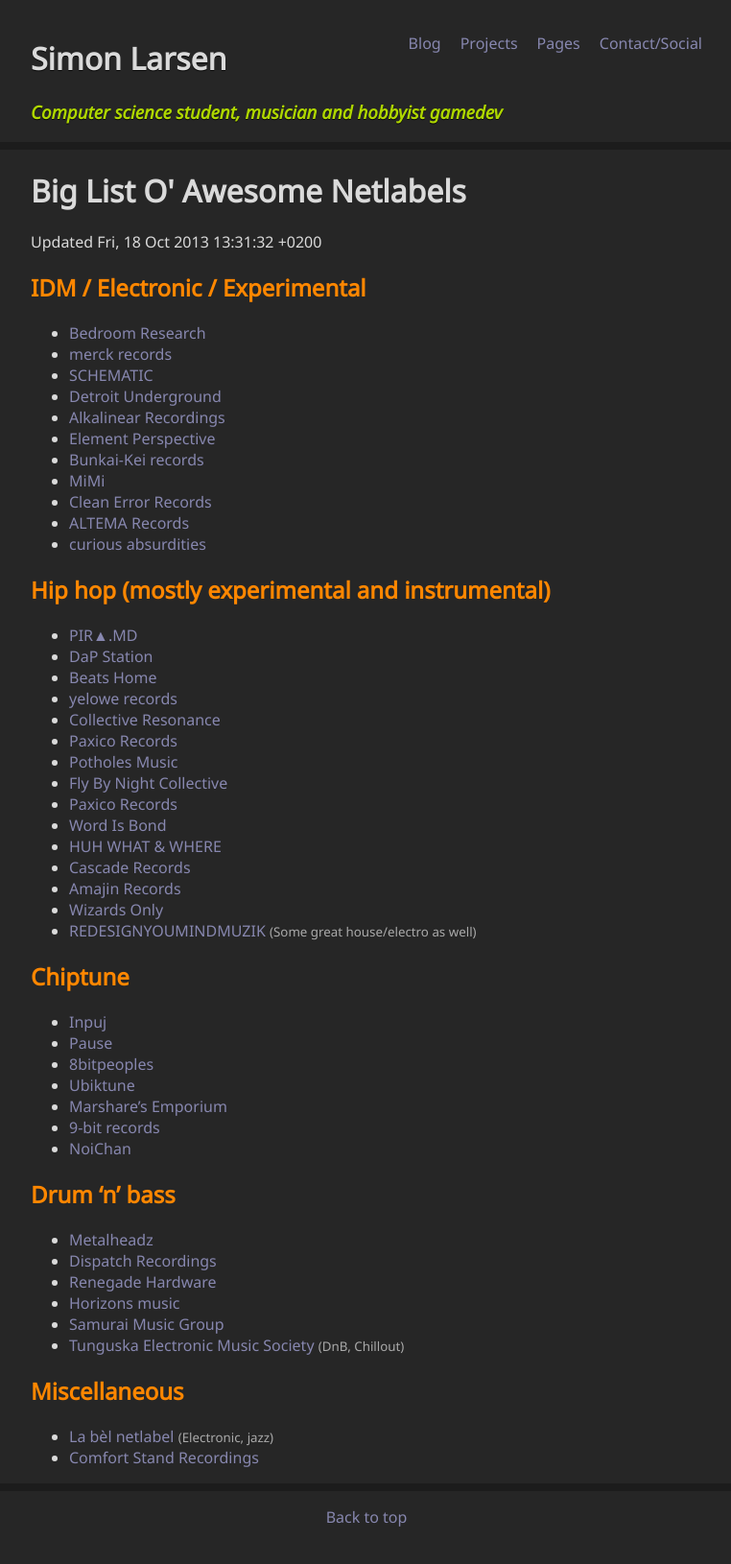
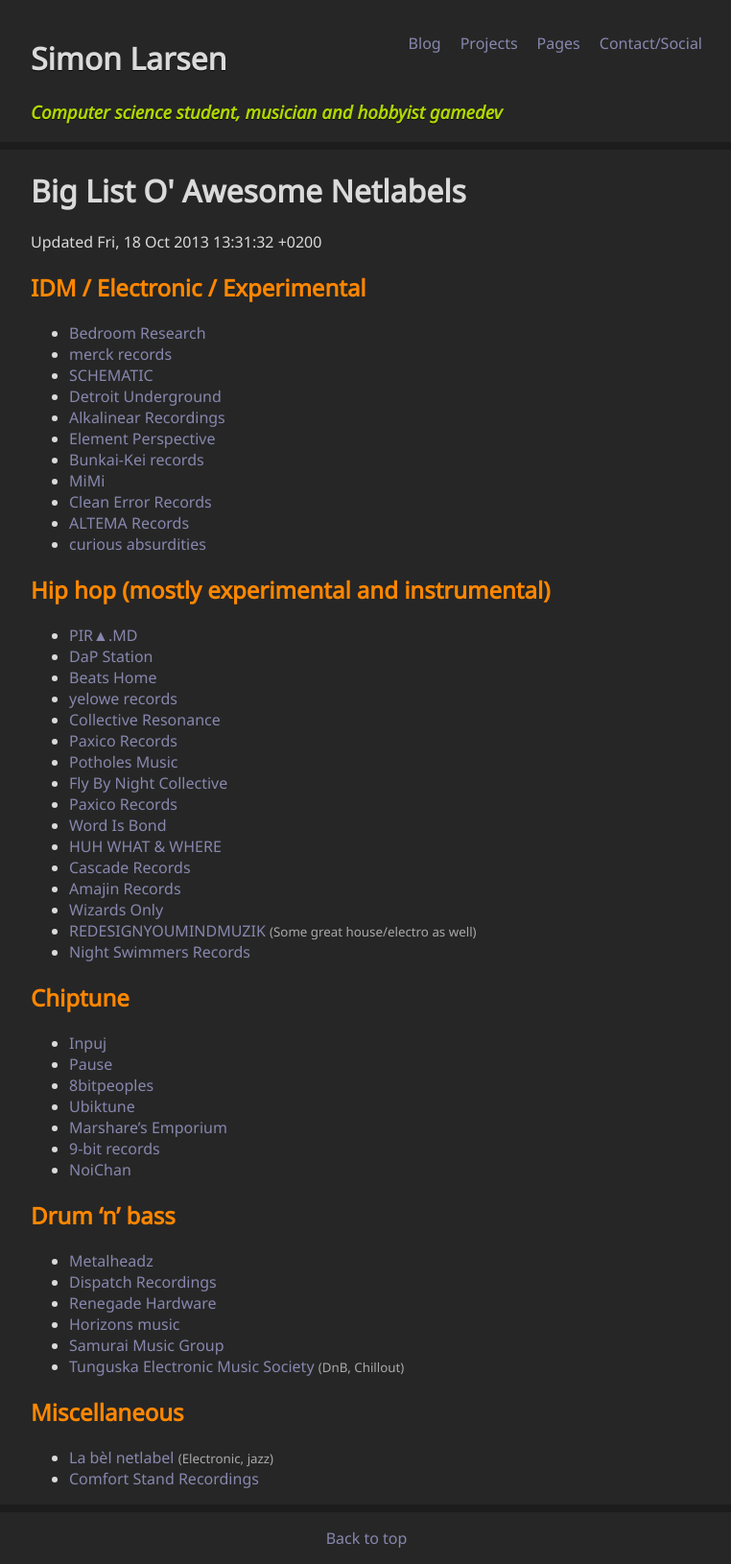
Before and after one commit to SimonLarsen/simonlarsen.github.io, a Jekyll site: the page built from pages/netlabels/index.md, in a window 1280 px wide. Shown: the whole page at 96% size, without its empty margins (258-1020 px from the left). Built offline with Jekyll 4.4.1, drawn with Linux system fonts in a browser that asks for light colours; before the commit the page ends 1608 px from its top, so only the background shows below that.

Commit message:
Update index.md

```diff
--- a/pages/netlabels/index.md
+++ b/pages/netlabels/index.md
@@ -35,6 +35,7 @@
 * [Amajin Records](https://amajinrecords.bandcamp.com/)
 * [Wizards Only](https://wizardsonly.bandcamp.com/)
 * [REDESIGNYOUMINDMUZIK](http://redesignyourmindmuzik.bandcamp.com/) <small>(Some great house/electro as well)</small>
+* [Night Swimmers Records](http://nightswimmers.bandcamp.com/)
 
 ## Chiptune ##
 
```
